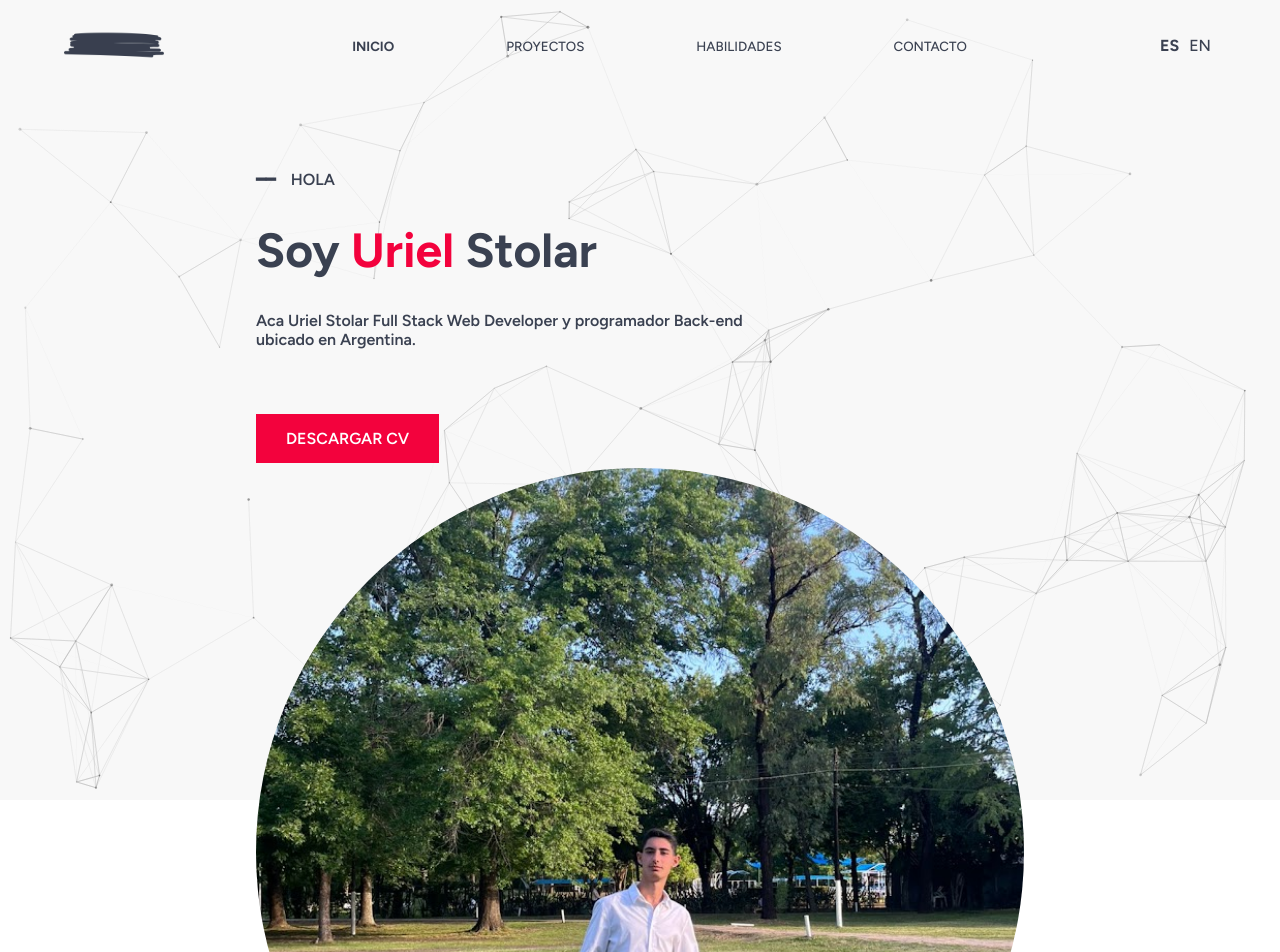
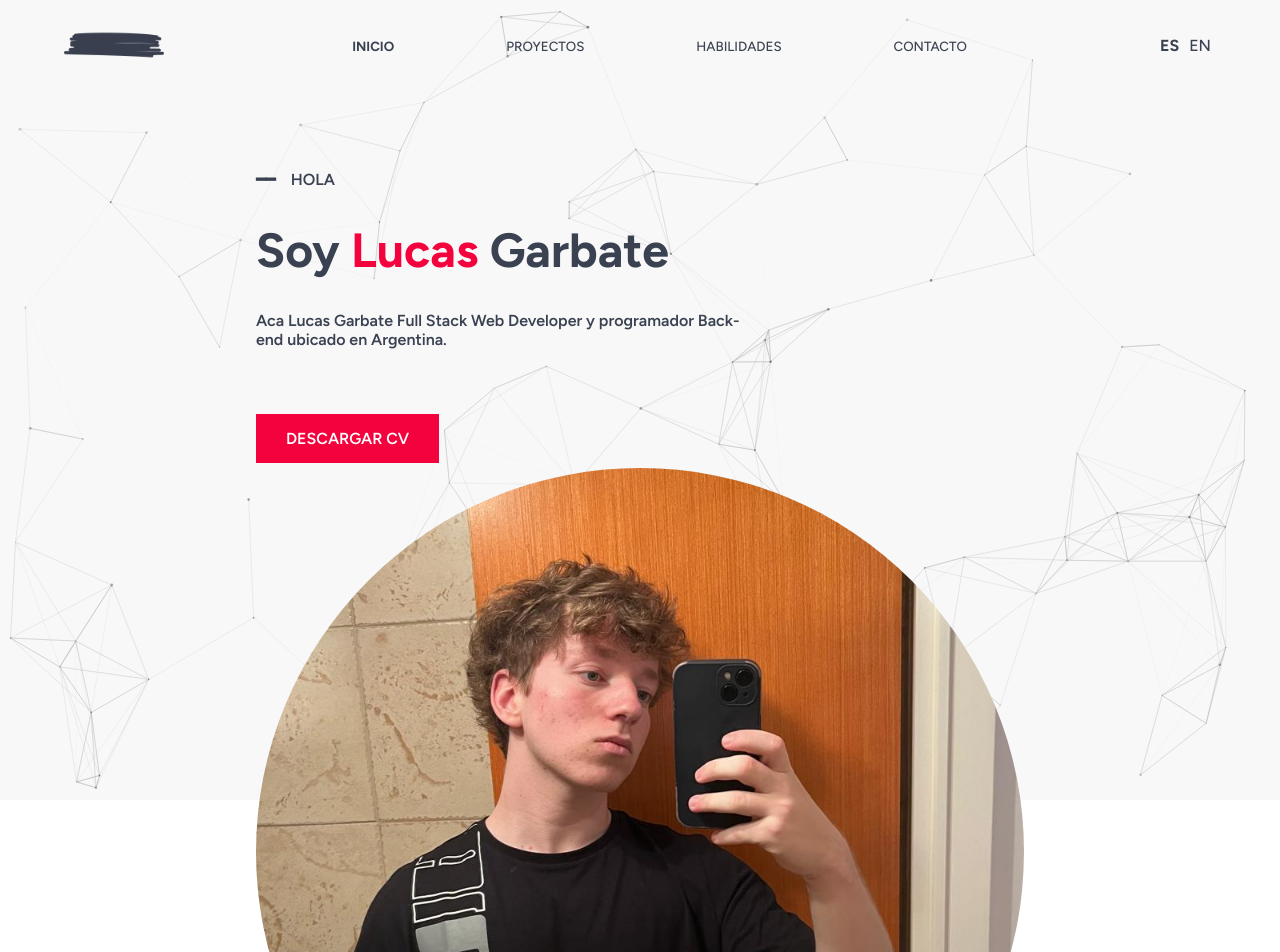
Before and after one commit to luxcas213/portfolio, a React (Create React App) app: page / in a window 1280 px wide. Shown: the top 952 px of the page. Built offline with nearby package versions, Linux system fonts and the light colour scheme; the HTML template or start-up script is replaced by a standard one.

Commit message:
imagen y nombres , falta el mail

```diff
--- a/public/index.html
+++ b/public/index.html
@@ -24,7 +24,7 @@
       work correctly both with client-side routing and a non-root public URL.
       Learn how to configure a non-root public URL by running `npm run build`.
     -->
-      <title>Uriel Stolar | My Portfolio</title>
+      <title>Lucas Garbate | My Portfolio</title>
    </head>
    <body>
       <noscript>You need to enable JavaScript to run this app.</noscript>
--- a/src/Home.jsx
+++ b/src/Home.jsx
@@ -24,7 +24,7 @@ function Home({ lang }) {
                {lang.home.cv}
             </a>
          </div>
-         <img src='./me.png' className='rounded' alt='me' />
+         <img src='./me.jpg' className='rounded' alt='me' />
       </div>
    );
 }
--- a/src/elements/translations/en.json
+++ b/src/elements/translations/en.json
@@ -7,8 +7,8 @@
    },
    "home": {
       "greeting": "Hello",
-      "welcomeMessage": "I'm <span style='color: #f3023d'>Uriel</span> Stolar",
-      "shortDesc": "This is Uriel Stolar Full Stack web developer and Back-end programmer located in Argentina.",
+      "welcomeMessage": "I'm <span style='color: #f3023d'>Lucas</span> Garbate",
+      "shortDesc": "This is Lucas Garbate Full Stack web developer and Back-end programmer located in Argentina.",
       "cv": "Download CV"
    },
    "skills": {
--- a/src/elements/translations/es.json
+++ b/src/elements/translations/es.json
@@ -7,8 +7,8 @@
    },
    "home": {
       "greeting": "Hola",
-      "welcomeMessage": "Soy <span style='color: #f3023d'>Uriel</span> Stolar",
-      "shortDesc": "Aca Uriel Stolar Full Stack Web Developer y programador Back-end ubicado en Argentina.",
+      "welcomeMessage": "Soy <span style='color: #f3023d'>Lucas</span> Garbate",
+      "shortDesc": "Aca Lucas Garbate Full Stack Web Developer y programador Back-end ubicado en Argentina.",
       "cv": "Descargar CV"
    },
    "skills": {
```
Also changed, not shown: public/me.jpg (added), public/me.png (deleted).
